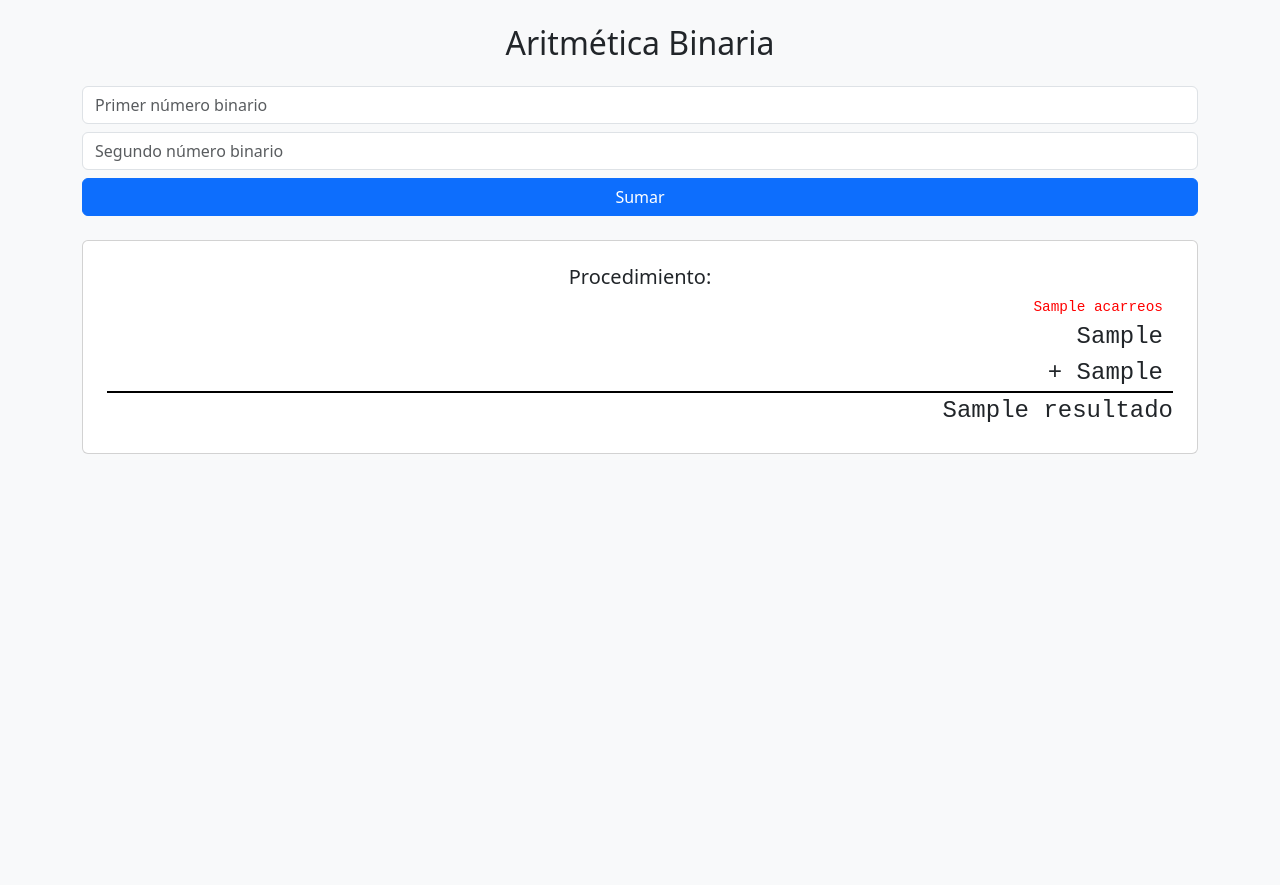
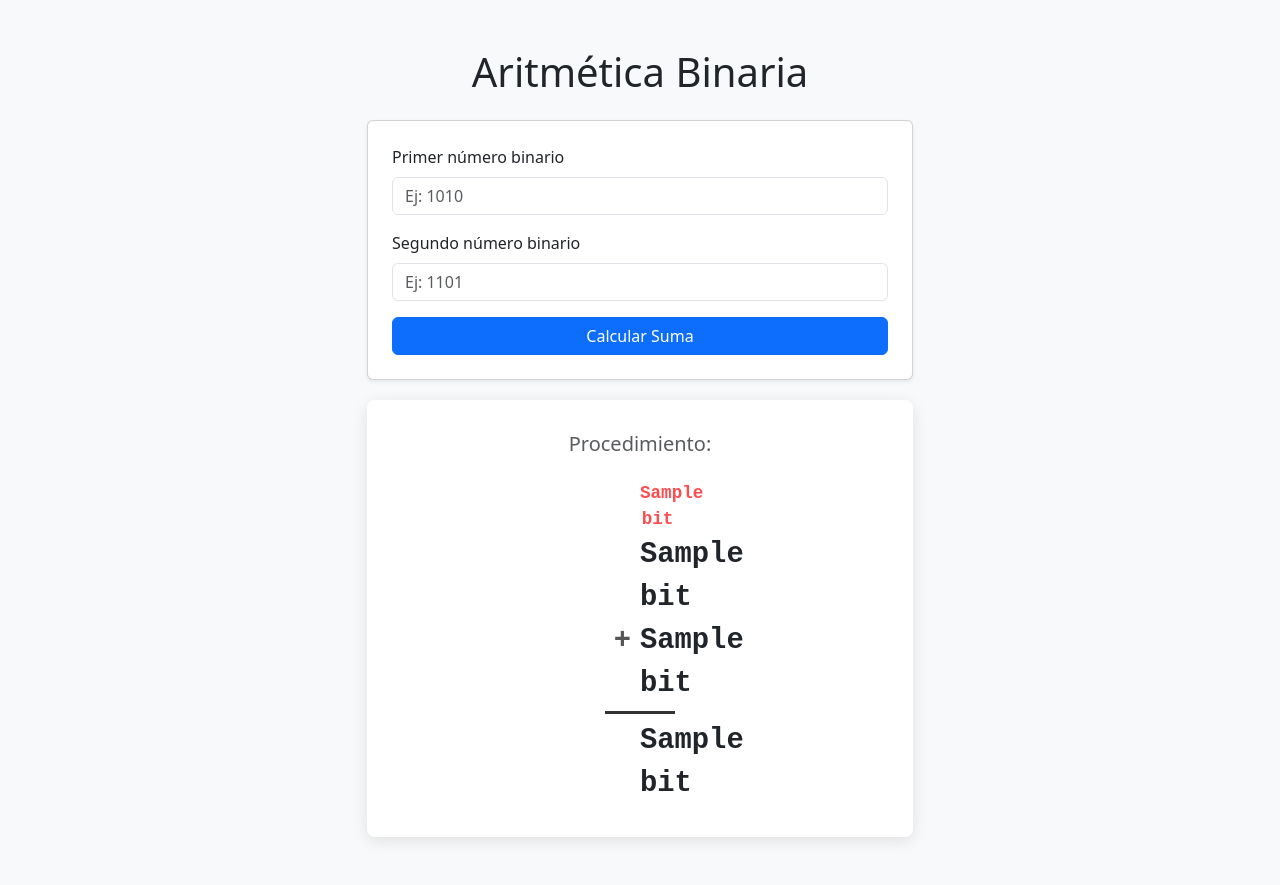
Before and after one commit to zambrano08/calculadora_binaria, a Flask app: template templates/index.html in a window 1280 px wide. Before the commit the page ends 454 px from the top, so only its background shows below. Run offline with Flask 3, Linux system fonts and the light colour scheme; the template is opened without the code that fills it: most values are stand-ins (such as "Sample title", 1, 10 or a date in 2020).

Commit message:
Corrección de resultado

```diff
--- a/app.py
+++ b/app.py
@@ -2,48 +2,54 @@ from flask import Flask, render_template, request
 
 app = Flask(__name__)
 
-def suma_binaria_pasos(a, b):
-    # Asegurar que tengan la misma longitud
+def calcular_suma_binaria(a, b):
     max_len = max(len(a), len(b))
-    a = a.zfill(max_len)
-    b = b.zfill(max_len)
+    a_padded = a.zfill(max_len)
+    b_padded = b.zfill(max_len)
 
     acarreo = 0
-    pasos_acarreos = []
+    lista_acarreos = []
     resultado = []
 
     for i in range(max_len - 1, -1, -1):
-        bit_a = int(a[i])
-        bit_b = int(b[i])
+        bit_a = int(a_padded[i])
+        bit_b = int(b_padded[i])
         suma = bit_a + bit_b + acarreo
 
         res_bit = suma % 2
-        pasos_acarreos.insert(0, str(acarreo))
+        # El acarreo actual se muestra sobre la columna actual
+        lista_acarreos.insert(0, str(acarreo) if acarreo > 0 else " ")
         resultado.insert(0, str(res_bit))
         acarreo = suma // 2
 
     if acarreo:
         resultado.insert(0, str(acarreo))
-        pasos_acarreos.insert(0, str(acarreo))
+        lista_acarreos.insert(0, str(acarreo))
     else:
-        pasos_acarreos.insert(0, " ")
+        lista_acarreos.insert(0, " ")
+
+    total_cols = len(resultado)
+    # Ajustamos A y B al ancho del resultado para que no se muevan
+    final_a = list(a_padded.zfill(total_cols))
+    final_b = list(b_padded.zfill(total_cols))
 
     return {
-        "a": a,
-        "b": b,
-        "acarreos": "".join(pasos_acarreos),
-        "resultado": "".join(resultado)
+        "bits_a": final_a,
+        "bits_b": final_b,
+        "bits_acarreos": lista_acarreos,
+        "bits_resultado": resultado,
+        "total_cols": total_cols
     }
 
 @app.route('/', methods=['GET', 'POST'])
 def index():
-    procedimiento = None
+    proc = None
     if request.method == 'POST':
-        num1 = request.form.get('num1')
-        num2 = request.form.get('num2')
-        # Aquí puedes expandir para resta, mult, etc.
-        procedimiento = suma_binaria_pasos(num1, num2)
-    return render_template('index.html', proc=procedimiento)
+        n1 = request.form.get('num1', '').strip()
+        n2 = request.form.get('num2', '').strip()
+        if n1 and n2:
+            proc = calcular_suma_binaria(n1, n2)
+    return render_template('index.html', proc=proc)
 
 if __name__ == '__main__':
     app.run(debug=True)
--- a/templates/index.html
+++ b/templates/index.html
@@ -6,39 +6,103 @@
     <title>Calculadora Binaria</title>
     <link href="https://cdn.jsdelivr.net/npm/bootstrap@5.3.0/dist/css/bootstrap.min.css" rel="stylesheet">
     <style>
-        .cuaderno {
+        .card-cuaderno {
+            background-color: white;
+            border-radius: 8px;
+            box-shadow: 0 4px 15px rgba(0,0,0,0.1);
+            padding: 2rem;
+            margin-top: 20px;
+            overflow-x: auto;
+        }
+
+        .operacion-grid {
+            display: grid;
             font-family: 'Courier New', Courier, monospace;
-            font-size: 1.5rem;
-            text-align: right;
-            display: inline-block;
-            border-bottom: 2px solid black;
-            padding-right: 10px;
+            font-size: 1.8rem;
+            font-weight: bold;
+            width: fit-content;
+            margin: 0 auto;
+            justify-items: center;
         }
-        .acarreo { color: red; font-size: 0.9rem; }
+
+        .bit { width: 35px; text-align: center; }
+        .acarreo { color: #ff4d4d; font-size: 1.1rem; }
+
+        .linea-resultado {
+            grid-column: 1 / -1;
+            width: 100%;
+            height: 3px;
+            background-color: #333;
+            margin: 5px 0;
+        }
+
+        .signo { color: #555; width: 35px; text-align: center; }
     </style>
 </head>
 <body class="bg-light">
-    <div class="container py-4">
-        <h2 class="text-center mb-4">Aritmética Binaria</h2>
-        <form method="POST" class="mb-4">
-            <input type="text" name="num1" class="form-control mb-2" placeholder="Primer número binario" required>
-            <input type="text" name="num2" class="form-control mb-2" placeholder="Segundo número binario" required>
-            <button type="submit" class="btn btn-primary w-100">Sumar</button>
-        </form>
+    <div class="container py-5">
+        <h1 class="text-center mb-4">Aritmética Binaria</h1>
 
-        {% if proc %}
-        <div class="card p-4 text-center">
-            <h5>Procedimiento:</h5>
-            <div class="cuaderno">
-                <div class="acarreo">{{ proc.acarreos }}</div>
-                <div>{{ proc.a }}</div>
-                <div>+ {{ proc.b }}</div>
-            </div>
-            <div style="font-family: 'Courier New'; font-size: 1.5rem; text-align: right; display: inline-block;">
-                {{ proc.resultado }}
+        <div class="row justify-content-center">
+            <div class="col-md-6">
+                <form method="POST" class="card p-4 shadow-sm">
+                    <div class="mb-3">
+                        <label class="form-label">Primer número binario</label>
+                        <input type="text" name="num1" class="form-control" pattern="[01]+" placeholder="Ej: 1010" required>
+                    </div>
+                    <div class="mb-3">
+                        <label class="form-label">Segundo número binario</label>
+                        <input type="text" name="num2" class="form-control" pattern="[01]+" placeholder="Ej: 1101" required>
+                    </div>
+                    <button type="submit" class="btn btn-primary w-100">Calcular Suma</button>
+                </form>
+
+                {% if proc %}
+                <div class="card-cuaderno text-center">
+                    <h5 class="text-muted mb-4">Procedimiento:</h5>
+                        <div class="operacion-grid" data-cols="{{ proc.total_cols + 1 }}">
+
+                        <!-- FILA ACARREOS (un espacio vacío para el signo) -->
+                        <div class="signo"></div>
+                        {% for bit in proc.bits_acarreos %}
+                            <div class="bit acarreo">{{ bit | safe }}</div>
+                        {% endfor %}
+
+                        <!-- FILA A -->
+                        <div class="signo"></div>
+                        {% for bit in proc.bits_a %}
+                            <div class="bit">{{ bit }}</div>
+                        {% endfor %}
+
+                        <!-- FILA B (Con el signo +) -->
+                        <div class="signo">+</div>
+                        {% for bit in proc.bits_b %}
+                            <div class="bit">{{ bit }}</div>
+                        {% endfor %}
+
+                        <!-- LÍNEA -->
+                        <div class="linea-resultado"></div>
+
+                        <!-- RESULTADO -->
+                        <div class="signo"></div>
+                        {% for bit in proc.bits_resultado %}
+                            <div class="bit">{{ bit }}</div>
+                        {% endfor %}
+                    </div>
+                </div>
+                {% endif %}
             </div>
         </div>
-        {% endif %}
     </div>
+    <script>
+        document.addEventListener('DOMContentLoaded', function () {
+            document.querySelectorAll('.operacion-grid[data-cols]').forEach(function (grid) {
+                var cols = grid.getAttribute('data-cols');
+                if (cols) {
+                    grid.style.gridTemplateColumns = 'repeat(' + cols + ', 35px)';
+                }
+            });
+        });
+    </script>
 </body>
 </html>
```
